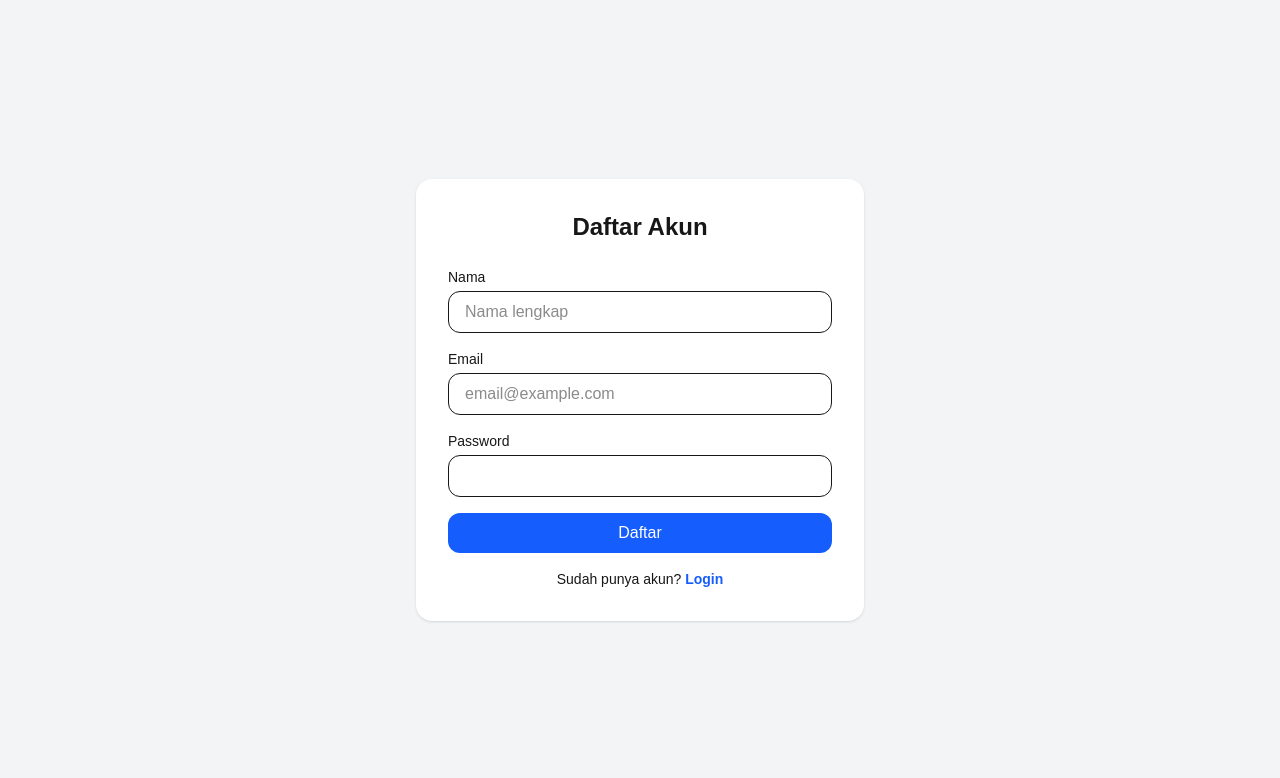
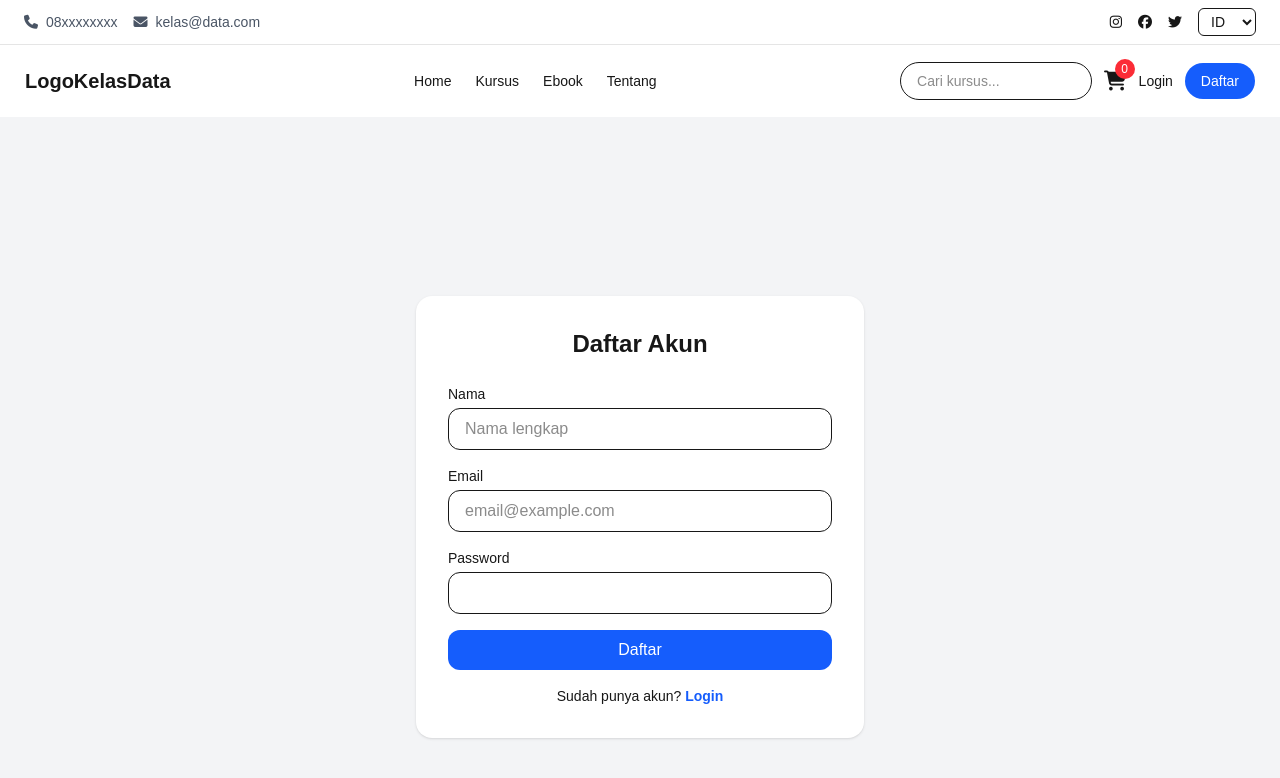
Before and after one commit to tharequest/kelasdata.com, a Next.js app: page /register in a window 1280 px wide. Shown: the top 778 px of the page. Built offline with nearby package versions, Linux system fonts and the light colour scheme.

Commit message:
update homepage ui

```diff
--- a/app/layout.tsx
+++ b/app/layout.tsx
@@ -1,6 +1,7 @@
 import type { Metadata } from "next";
 import { Geist, Geist_Mono } from "next/font/google";
 import "./globals.css";
+import Header from "@/components/header";
 
 const geistSans = Geist({
   variable: "--font-geist-sans",
@@ -19,9 +20,9 @@ export const metadata: Metadata = {
 
 export default function RootLayout({
   children,
-}: Readonly<{
+}: {
   children: React.ReactNode;
-}>) {
+}) {
   return (
     <html lang="en">
       <head>
@@ -35,6 +36,7 @@ export default function RootLayout({
       <body
         className={`${geistSans.variable} ${geistMono.variable} antialiased`}
       >
+        <Header />
         {children}
       </body>
     </html>
--- a/app/page.tsx
+++ b/app/page.tsx
@@ -1,9 +1,9 @@
-import Header from "@/components/header";
+
 
 export default function Home() {
   return (
     <>
-      <Header />
+
 
       <main className="pt-40">
         {/* Hero */}
--- a/components/header.tsx
+++ b/components/header.tsx
@@ -23,11 +23,11 @@ export default function Header() {
     <div className="flex gap-4 items-center text-gray-600">
       <span className="flex items-center gap-2">
         <i className="fa-solid fa-phone"></i>
-        081355904897
+        08xxxxxxxx
       </span>
       <span className="flex items-center gap-2">
         <i className="fa-solid fa-envelope"></i>
-        layanan@kelasdata.co.id
+        kelas@data.com
       </span>
     </div>
 
@@ -46,17 +46,18 @@ export default function Header() {
 
 
       {/* WRAPPER STICKY */}
+      {/* WRAPPER STICKY */}
 <div className="sticky top-4 z-50">
   {/* FLOATING HEADER */}
   <div
     className={`
       transition-all duration-300 ease-out
+      mx-auto border border-white/30
       ${
         scrolled
-                ? "mt-4 max-w-6xl rounded-2xl bg-white/80 backdrop-blur-xl shadow-xl"
-                : "mt-0 max-w-7xl rounded-none bg-white/60 backdrop-blur-md"
+          ? "max-w-6xl mt-2 rounded-2xl bg-white/80 backdrop-blur-xl shadow-xl"
+          : "max-w-7xl mt-0 rounded-none bg-white/60 backdrop-blur-md"
       }
-            mx-auto border border-white/30
     `}
   >
           <div
```
Lines whose indentation alone changed are shown as unchanged.
